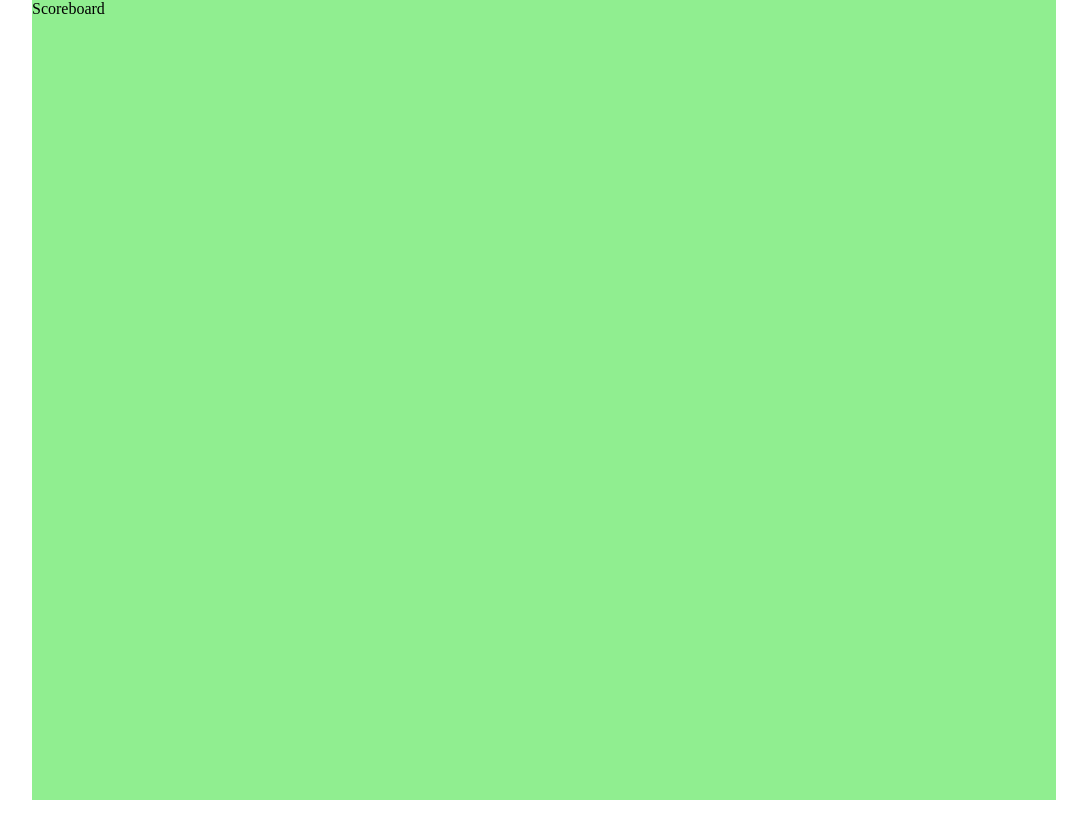
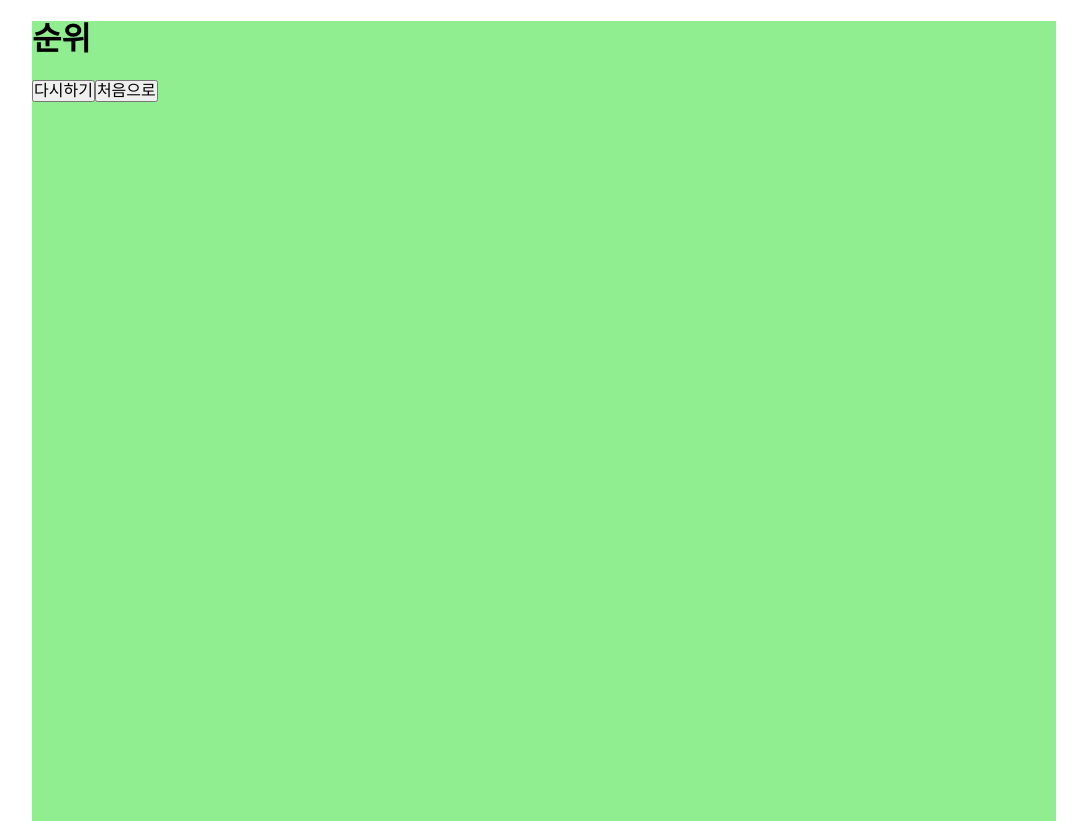
Before and after one commit to sanginchun/mole-game, a React (Vite) app: page /scoreboard in a window 1280 px wide. Shown: the whole page, without its empty margins (96-1183 px from the left). Before the commit the page ends 800 px from the top, so only its background shows below. Built offline with nearby package versions, Linux system fonts and the light colour scheme; a web font is replaced by a local one.

Commit message:
feat: 순위 화면

```diff
--- a/src/screens/Scoreboard.tsx
+++ b/src/screens/Scoreboard.tsx
@@ -1,5 +1,32 @@
+import useGameResultStore from "@/store/game-result";
+import { Link } from "react-router";
+
 const Scoreboard = () => {
-  return <main>Scoreboard</main>;
+  const topScores = useGameResultStore((state) => state.topScores);
+
+  // TODO: highlight
+  // const currentResult = useGameResultStore(state => state.currentResult)
+
+  return (
+    <main>
+      <h1>순위</h1>
+      <ol>
+        {topScores.map((result) => (
+          <li key={result.playedAt}>
+            {new Date(result.playedAt).toISOString()} - {result.score}점
+          </li>
+        ))}
+      </ol>
+      <div>
+        <Link to="/play">
+          <button>다시하기</button>
+        </Link>
+        <Link to="/">
+          <button>처음으로</button>
+        </Link>
+      </div>
+    </main>
+  );
 };
 
 export default Scoreboard;
```
